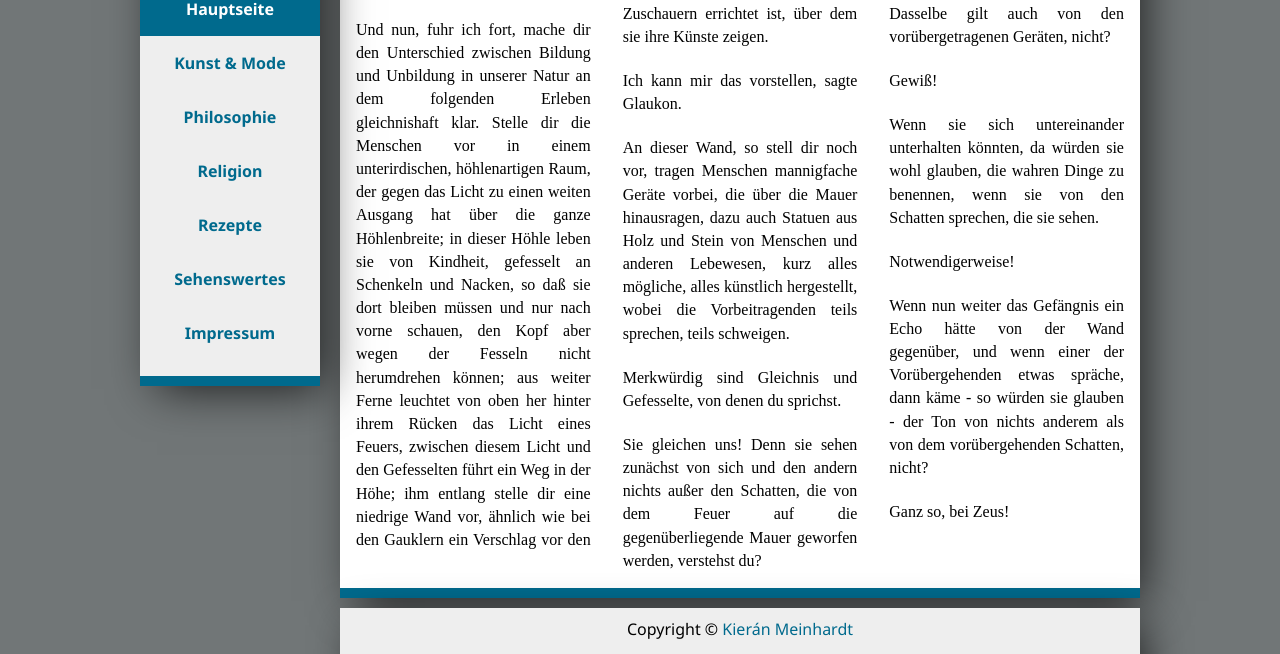
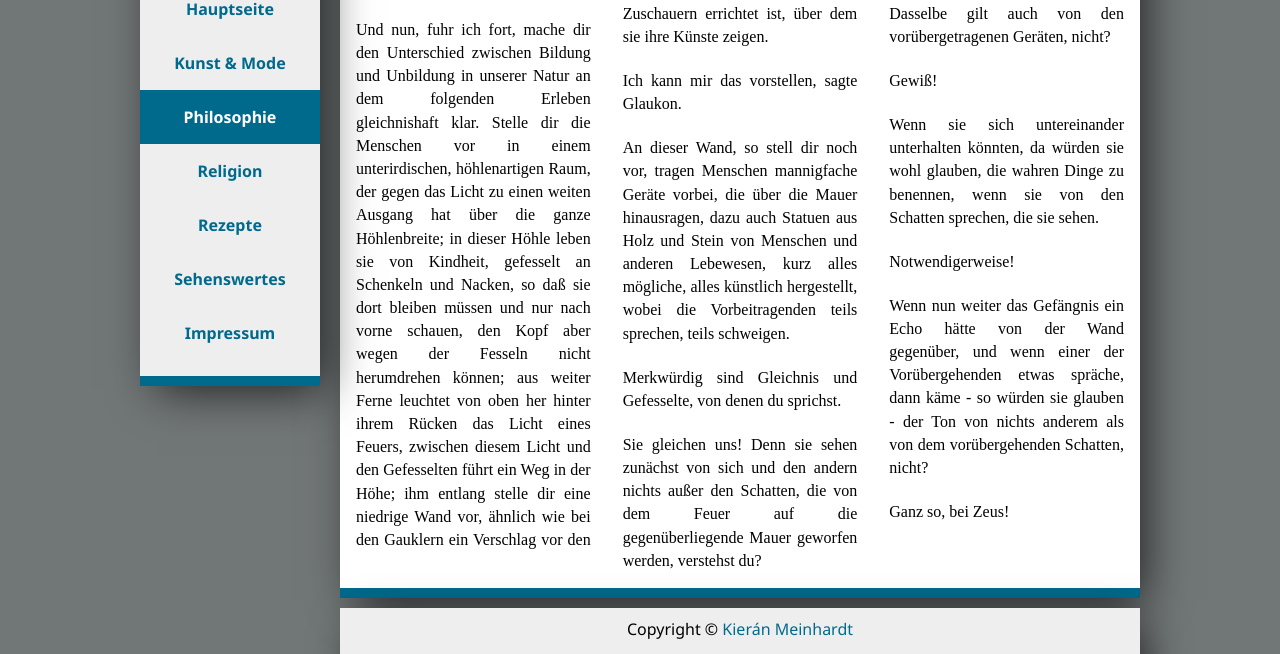
Before and after one commit to kmein/alt-gr, a plain HTML site: page html/de/philosophy.html in a window 1280 px wide. Shown: the part 295-949 px from the top of the page. Drawn offline with Linux system fonts and the light colour scheme.

Commit message:
Issue 1
Falsches Highlighting behoben.

```diff
--- a/html/de/philosophy.html
+++ b/html/de/philosophy.html
@@ -24,9 +24,9 @@
                 <nav>
                     <h3>Navigation</h3>
                     <ul>
-                        <li><a href="#" class="active">Hauptseite</a></li>
+                        <li><a href="index.html">Hauptseite</a></li>
                         <li><a href="art-fashion.html">Kunst & Mode</a></li>
-                        <li><a href="philosophy.html">Philosophie</a></li>
+                        <li><a href="#" class="active">Philosophie</a></li>
                         <li><a href="religion.html">Religion</a></li>
                         <li><a href="recipes.html">Rezepte</a></li>
                         <li><a href="sights.html">Sehenswertes</a></li>
```
